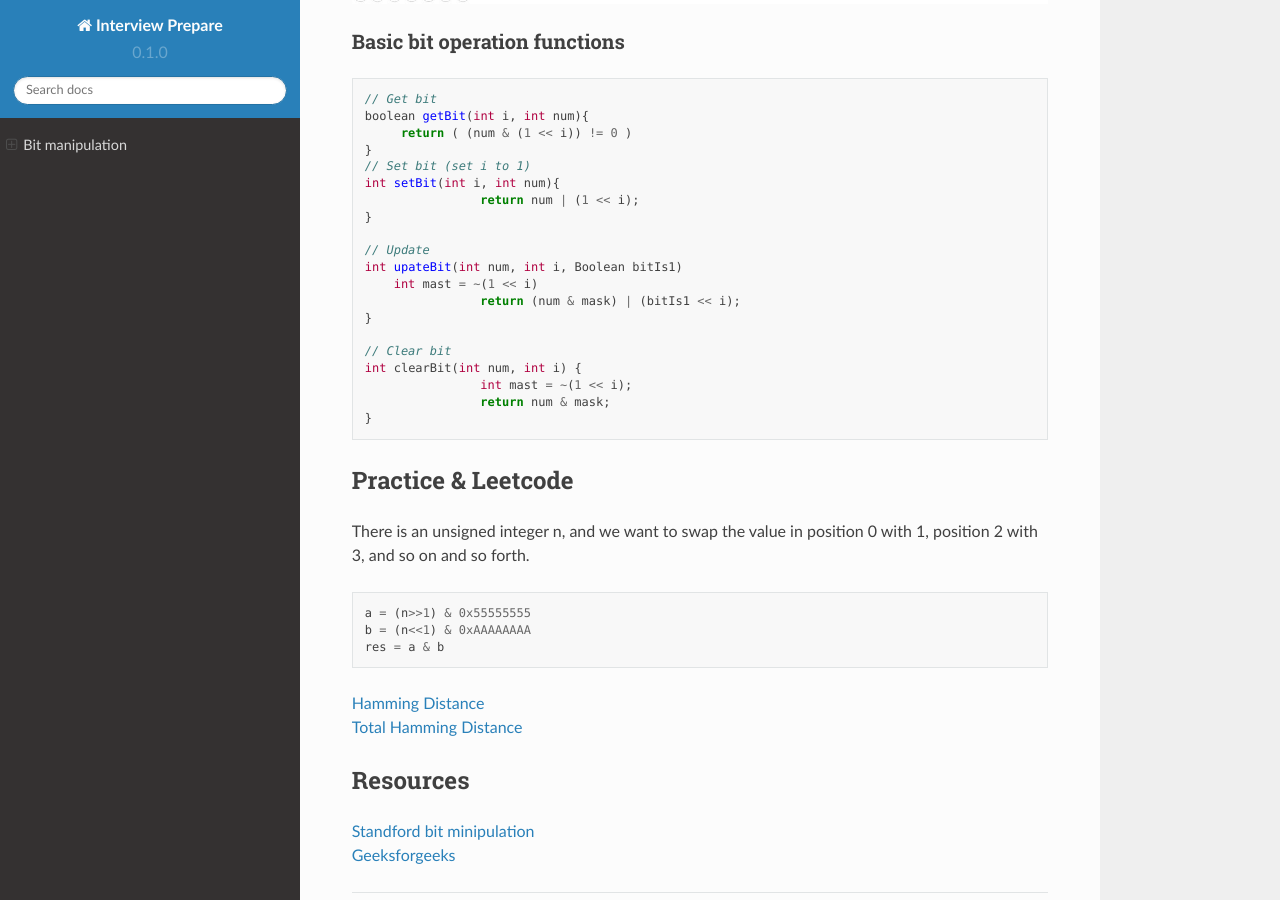
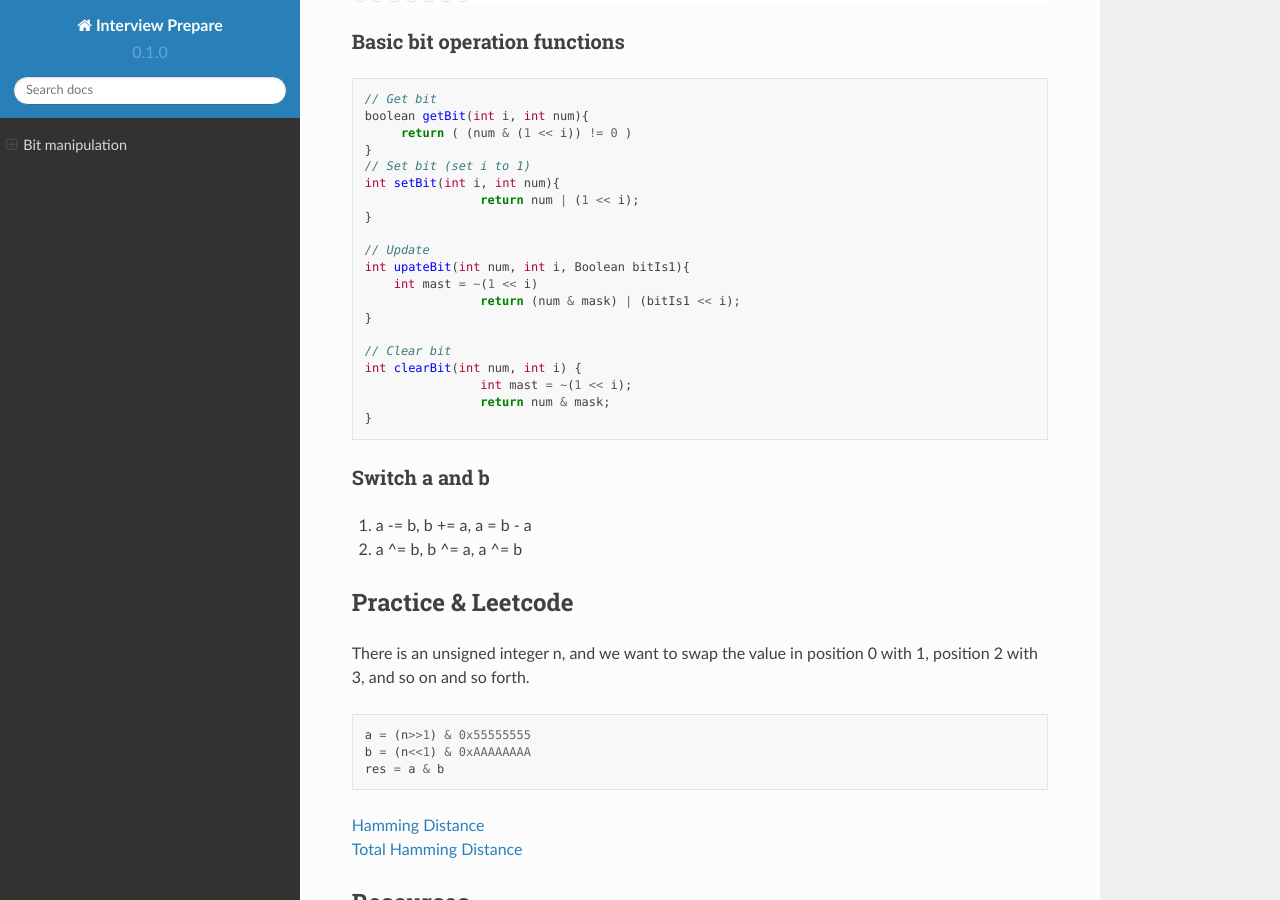
Before and after one commit to Raychen0617/Interview_prepare, a Sphinx documentation site: the page built from docs/source/LC/bit/bit.md, in a window 1280 px wide and 900 px high, scrolled down 2135 px. Built offline with Sphinx 7.4.7 and the Read the Docs theme 2.0.0, drawn with Linux system fonts in a browser that asks for light colours.

Commit message:
update_docs

````diff
--- a/docs/source/LC/bit/bit.md
+++ b/docs/source/LC/bit/bit.md
@@ -72,7 +72,7 @@ int setBit(int i, int num){
 }
 
 // Update
-int upateBit(int num, int i, Boolean bitIs1)
+int upateBit(int num, int i, Boolean bitIs1){
     int mast = ~(1 << i)
 		return (num & mask) | (bitIs1 << i);
 }
@@ -83,6 +83,11 @@ int clearBit(int num, int i) {
 		return num & mask;
 }
 ```
+
+### Switch a and b
+1. a -= b, b += a, a = b - a
+2. a ^= b, b ^= a, a ^= b
+
 
 ## Practice & Leetcode
 There is an unsigned integer n, and we want to swap the value in position 0 with 1, position 2 with 3, and so on and so forth.
````
